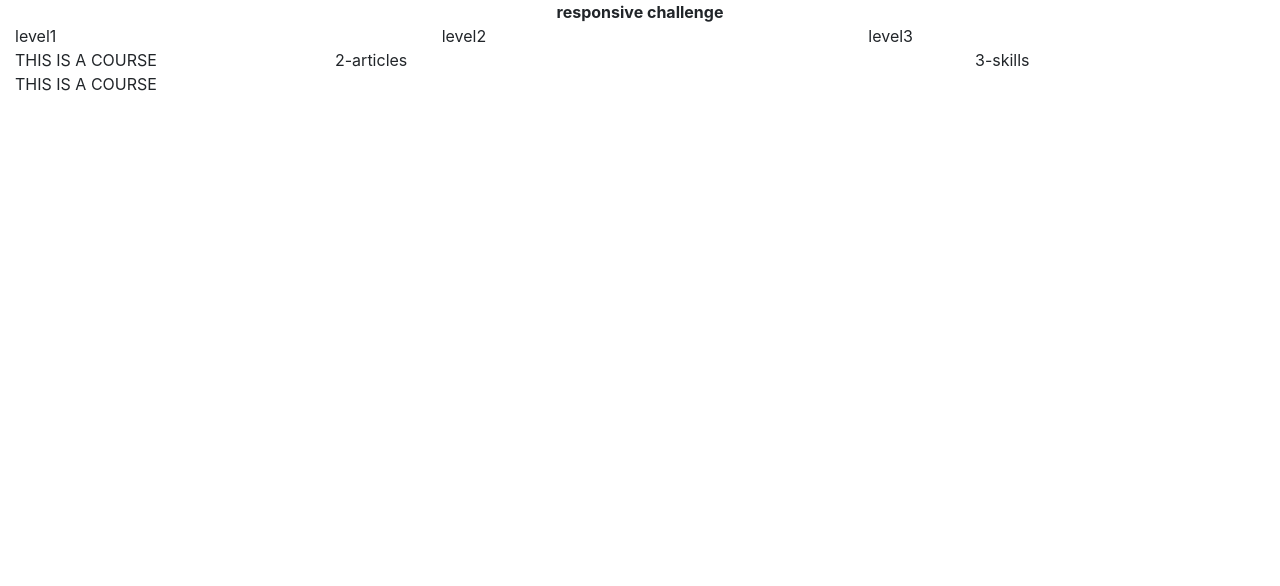
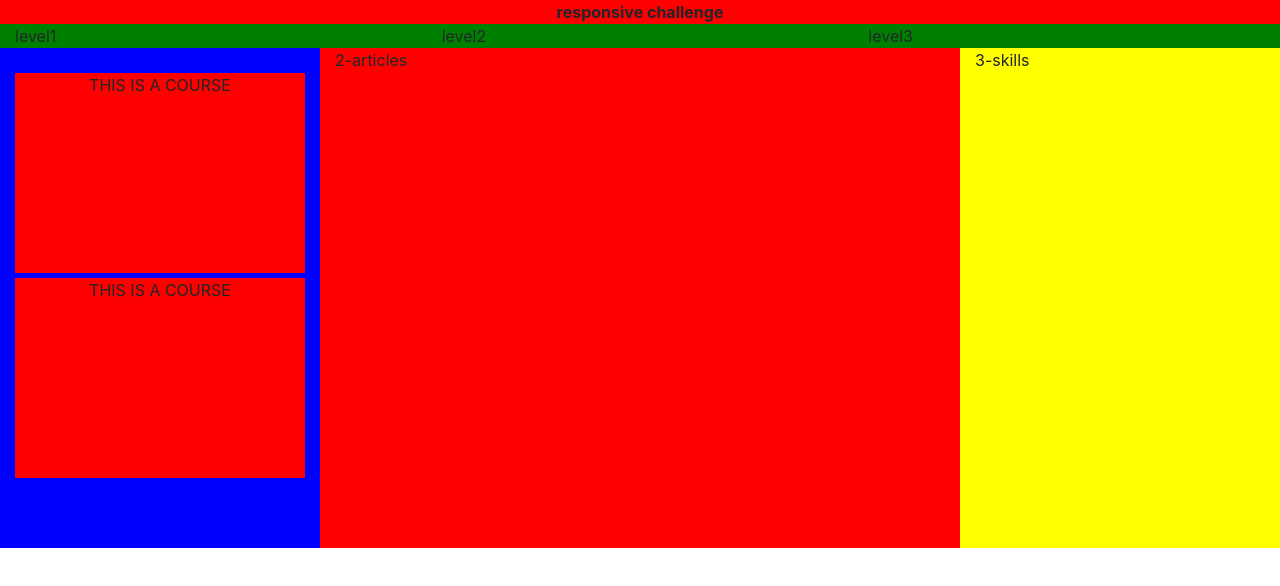
Before and after one commit to oussama-crypto/checkpoint4, a plain HTML site: page index.html in a window 1280 px wide. Drawn offline with nearby package versions, Linux system fonts and the light colour scheme; files that its build step writes are made by us from their sources.

Commit message:
Update index.html

```diff
--- a/index.html
+++ b/index.html
@@ -26,7 +26,7 @@
       crossorigin="anonymous"
     />
 
-    <link rel="stylesheet" href="/css/mainbt.css" />
+    <link rel="stylesheet" href="/css/main.css" />
     <title>Document</title>
   </head>
   <body>
```
